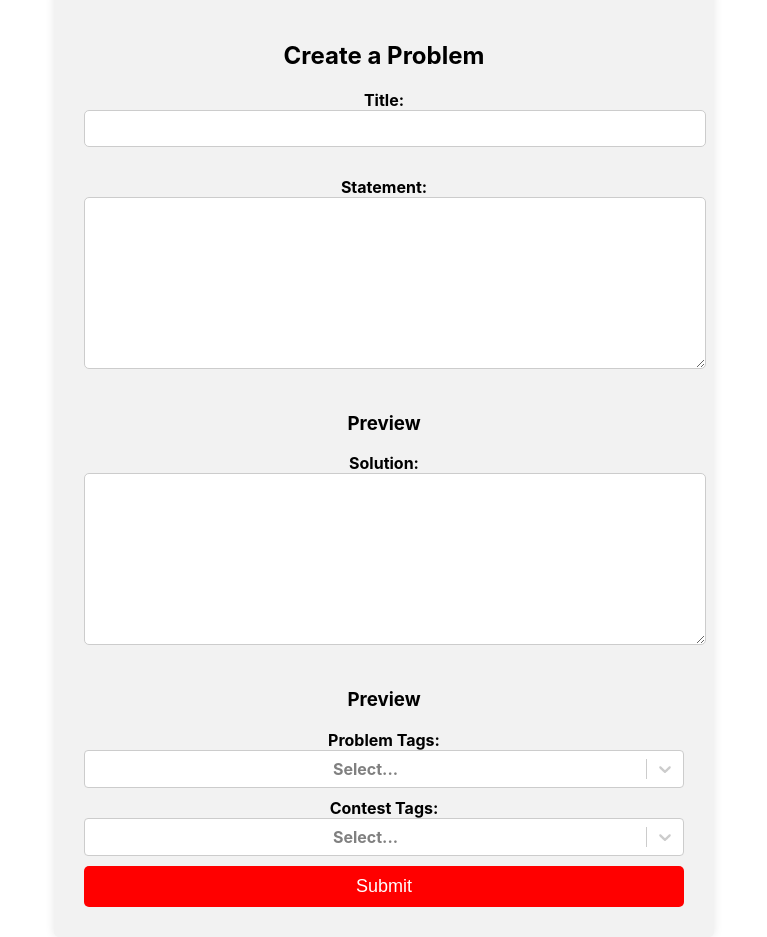
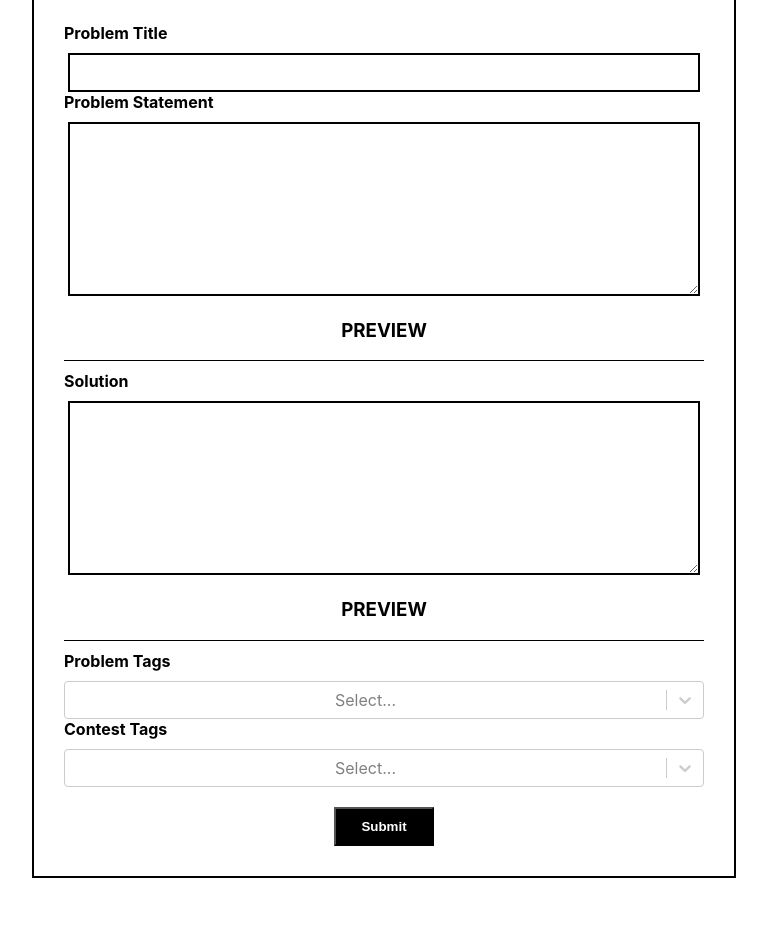
Before and after one commit to Red4Wiz/MackenzieMathClub_ProblemBank, a React (Create React App) app in the folder frontend/: page /problem-form in a window 1280 px wide. Shown: the part 360-1297 px from the top of the page, without its empty margins (256-1023 px from the left). Built offline with nearby package versions, Linux system fonts and the light colour scheme; no server answers; sample sign-in values are in the browser's storage.

Commit message:
Added css for problem creation

```diff
--- a/frontend/package.json
+++ b/frontend/package.json
@@ -41,5 +41,8 @@
       "last 1 safari version"
     ]
   },
-  "proxy": "http://localhost:8080"
+  "proxy": "http://localhost:8080",
+  "devDependencies": {
+    "@babel/plugin-proposal-private-property-in-object": "^7.21.11"
+  }
 }
--- a/frontend/src/App.css
+++ b/frontend/src/App.css
@@ -40,6 +40,21 @@
   font-weight: bold;
 }
 
+.loggedin-button{
+  background-color: white;
+  color: black;
+  border: 3px solid black;
+  border-color: black;
+  cursor: pointer;
+  font-size: 17px ;
+  padding: 10px 20px;
+  font-weight: bold;
+}
+
+.loggedin-button:last-child{
+  margin: -3px;
+}
+
 .signup-button {
   background-color: white;
   color: black;
--- a/frontend/src/App.js
+++ b/frontend/src/App.js
@@ -42,7 +42,14 @@ const App = () => {
           <div className="logging">
             {loggedIn ? (
               <>
-                <button className="login-button" onClick={handleLogout}>Logout</button>
+                <Link to="/problem-form">
+                  <button className="login-button">Create Problem</button>
+                </Link>
+                <Link to="/">
+                  <button className="signup-button">View Problems</button>
+                </Link>
+                <button className="signup-button" onClick={handleLogout}>Logout</button>
+
               </>
             ) : (
               <>
--- a/frontend/src/Hero.js
+++ b/frontend/src/Hero.js
@@ -32,9 +32,7 @@ const Hero = () => {
 
   return (
     <div className="hero-container">
-      <Link to="/problem-form">
-        <button className="hero-button">Create a Problem</button>
-      </Link>
+
       <div className="problems-list">
         {problems.map((problem) => (
           //links to the problem
--- a/frontend/src/ProblemForm.css
+++ b/frontend/src/ProblemForm.css
@@ -4,19 +4,17 @@
   align-items: center;
   height: 100%;
   padding-top: 50px;
+  margin-bottom: 40px;
 }
 
 .problem-form {
-    background-color: #f2f2f2;
-    width: 70%;
-    max-width: 600px;
+  background-color: white;
+  width: 50%;
   padding: 30px;
-    border-radius: 5px;
-    box-shadow: 0px 0px 10px rgba(0, 0, 0, 0.1);
-  }
-
-  .problem-form h2 {
-    margin-bottom: 20px;
+  border: 2px solid black;
+  border-radius: 0;
+  box-shadow: none;
+  margin: 0 auto;
   text-align: center;
 }
 
@@ -24,15 +22,22 @@
   display: block;
   margin-bottom: 10px;
   font-weight: bold;
+  text-align: left;
+}
+
+.label h3{
+  font-weight: 100;
+  text-align: center;
+  margin-bottom: 50px;
 }
 
 .problem-form input,
 .problem-form textarea {
-    width: 100%;
+  width: 95%;
   padding: 10px;
-    border: 1px solid #ccc;
-    border-radius: 5px;
-    margin-bottom: 20px;
+  border: 2px solid black;
+  border-radius: 0;
+  margin: 0 auto;
 }
 
 .problem-form textarea {
@@ -40,17 +45,18 @@
 }
 
 .problem-form button {
-    background-color: red;
+  background-color: black;
   color: white;
-    font-size: 18px;
-    padding: 10px 20px;
-    border: none;
-    border-radius: 5px;
+  font-weight: bold;
+  font-family: 'asap', sans-serif;
+  width: 100px;
+  margin-top: 20px;
+  padding: 10px;
   cursor: pointer;
-    width: 100%;
-    transition: background-color 0.3s ease;
 }
 
-  .problem-form button:hover {
-    background-color: darkred;
+.line {
+  width: 100%;
+  border-top: 1px solid #000;
+  margin: 10px auto;
 }
--- a/frontend/src/ProblemForm.js
+++ b/frontend/src/ProblemForm.js
@@ -1,103 +1,119 @@
-import React, {useState, useEffect} from 'react';
+import React, { useState, useEffect } from 'react';
 import './ProblemForm.css';
-import {ROUTES} from './routes.js';
+import { ROUTES } from './routes.js';
 import Select from 'react-select';
 import { useNavigate } from 'react-router-dom';
 import { MarkdownEditor } from './markdown';
 
-
 const ProblemForm = () => {
-  // a total list of tags
-  const [problemTags, setProblemTags] = useState([])
-  const [contestTags, setContestTags] = useState([])
-  // selected tags
-  const [selectedPTags, setSelectedPTags] = useState([])
-  const [selectedCTags, setSelectedCTags] = useState([])
-  // statement & solution
-  const [statement, setStatement] = useState('')
-  const [solution, setSolution] = useState('')
-
+  const [problemTags, setProblemTags] = useState([]);
+  const [contestTags, setContestTags] = useState([]);
+  const [selectedPTags, setSelectedPTags] = useState([]);
+  const [selectedCTags, setSelectedCTags] = useState([]);
+  const [statement, setStatement] = useState('');
+  const [solution, setSolution] = useState('');
   const navigate = useNavigate();
 
+  useEffect(() => {
+    fetch(`${ROUTES.api}/problemTags`, { method: 'get' })
+      .then((res) => {
+        if (res.status === 200) {
+          res.json().then((value) =>
+            setProblemTags(value.map((el) => ({ value: el.id, label: el.name })))
+          );
+        } else {
+          console.log('querying problem tags error');
+        }
+      });
 
-  // get a list of possible tags
-  useEffect(() => {
-    // set problem tags
-    fetch(`${ROUTES.api}/problemTags`, {method: 'get'}).then((res) => {
-      if(res.status === 200){
-        res.json().then((value) => setProblemTags(value.map((el) => {return {"value": el.id, "label": el.name}})))
+    fetch(`${ROUTES.api}/contestTags`, { method: 'get' })
+      .then((res) => {
+        if (res.status === 200) {
+          res.json().then((value) =>
+            setContestTags(value.map((el) => ({ value: el.id, label: el.name })))
+          );
         } else {
-        console.log("querying problem tags error")
+          console.log('querying contest tags error');
         }
-    })
-
-    // set contest tags
-    fetch(`${ROUTES.api}/contestTags`, {method: 'get'}).then((res) => {
-      if(res.status === 200){
-        res.json().then((value) => setContestTags(value.map((el) => {return {"value": el.id, "label": el.name}})))
-      } else {
-        console.log("querying contest tags error")
-      }
-    })
-  }, [])
+      });
+  }, []);
 
   const handleSubmit = (e) => {
     e.preventDefault();
-    // send a request
-    let url = ROUTES.api + "/problem/create/";
+    let url = ROUTES.api + '/problem/create/';
     let data = new FormData(e.target);
 
     fetch(url, {
-      method: "post",
+      method: 'post',
       headers: {
-        "content-type": "application/json",
-        "Authorization": localStorage.getItem('token')
+        'content-type': 'application/json',
+        Authorization: localStorage.getItem('token'),
       },
       body: JSON.stringify({
-          'author': 1,
-          'title': data.get('title'),
-          'statement': statement,
-          'solution': solution,
-          'problemTags': selectedPTags.map((e) => e.value),
-          'contestTags': selectedCTags.map((e) => e.value)
+        author: 1,
+        title: data.get('title'),
+        statement: statement,
+        solution: solution,
+        problemTags: selectedPTags.map((e) => e.value),
+        contestTags: selectedCTags.map((e) => e.value),
+      }),
     })
-    }).then((res) => {
-      // if successful, then redirect
-      if(res.status === 200){
+      .then((res) => {
+        if (res.status === 200) {
           res.json().then((value) => {
-          console.log(value)
-        })
+            console.log(value);
+          });
           navigate('/');
         } else {
-        alert("Server Error!");
+          alert('Server Error!');
         }
-    })
+      });
   };
 
   return (
     <div className="problem-form-container">
       <form onSubmit={handleSubmit} className="problem-form">
-        <h2>Create a Problem</h2>
-        <label>
-          Title:
-          <input type="text" name="title" />
-        </label>
-        <label>
-          Statement:
-          <MarkdownEditor value={statement} onChange={setStatement} markdownHeading={<h3>Preview</h3>} />
-        </label>
-        <label>
-          Solution:
-          <MarkdownEditor value={solution} onChange={setSolution} markdownHeading={<h3>Preview</h3>} />
-        </label>
-        <label>
-          Problem Tags:
-          <Select isMulti name="problemTags" value={selectedPTags} onChange={setSelectedPTags} options={problemTags}></Select>
-        </label>
-        <label>
-          Contest Tags:
-          <Select isMulti name="problemTags" value={selectedCTags} onChange={setSelectedCTags} options={contestTags}></Select>
-        </label>
+        <label htmlFor="title" >Problem Title</label>
+        <input type="text" id="title" name="title" />
+
+        <label htmlFor="statement" >Problem Statement</label>
+        <MarkdownEditor
+          value={statement}
+          onChange={setStatement}
+          className="input-text"
+          markdownHeading={<h3>PREVIEW</h3>}
+        />
+
+        <div div className="line"></div>
+
+        <label htmlFor="solution" >Solution</label>
+        <MarkdownEditor
+          value={solution}
+          onChange={setSolution}
+          className="input-text"
+          markdownHeading={<h3>PREVIEW</h3>}
+        />
+
+        <div div className="line"></div>
+
+        <label htmlFor="problemTags" >Problem Tags</label>
+        <Select
+          isMulti
+          name="problemTags"
+          value={selectedPTags}
+          onChange={setSelectedPTags}
+          options={problemTags}
+        ></Select>
+
+        <label htmlFor="contestTags" >Contest Tags</label>
+        <Select
+          isMulti
+          name="contestTags"
+          value={selectedCTags}
+          onChange={setSelectedCTags}
+          options={contestTags}
+        ></Select>
+
         <button type="submit">Submit</button>
       </form>
     </div>
--- a/frontend/src/SignupPage.js
+++ b/frontend/src/SignupPage.js
@@ -54,33 +54,38 @@ const SignupPage = () => {
     <div className="signup-page">
       {error && <p className="error-message">{error}</p>}
       <form className="signup-form" onSubmit={handleSubmit}>
-        <label htmlFor="username" className='input-text'>First Name</label>
+        <label htmlFor="firstname" className='input-text'>First Name</label>
         <input
           type="text"
+          id="firstname"
           value={firstName}
           onChange={(e) => setFirstName(e.target.value)}
         />
-        <label htmlFor="username" className='input-text'>Last Name</label>
+        <label htmlFor="lastname" className='input-text'>Last Name</label>
         <input
           type="text"
+          id="lastname"
           value={lastName}
           onChange={(e) => setLastName(e.target.value)}
         />
         <label htmlFor="username" className='input-text'>Username</label>
         <input
           type="text"
+          id="username"
           value={username}
           onChange={(e) => setUsername(e.target.value)}
         />
-        <label htmlFor="username" className='input-text'>Password</label>
+        <label htmlFor="password" className='input-text'>Password</label>
         <input
           type="password"
+          id="password"
           value={password}
           onChange={(e) => setPassword(e.target.value)}
         />
-        <label htmlFor="username" className='input-text'>One Time Code</label>
+        <label htmlFor="otc" className='input-text'>One Time Code</label>
         <input
           type="text"
+          id="otc"
           value={oneTimeCode}
           onChange={(e) => setOneTimeCode(e.target.value)}
         />
```
Also changed, not shown: 1 other file (tests, documents, lock files or other folders). Lines whose indentation alone changed are shown as unchanged.
